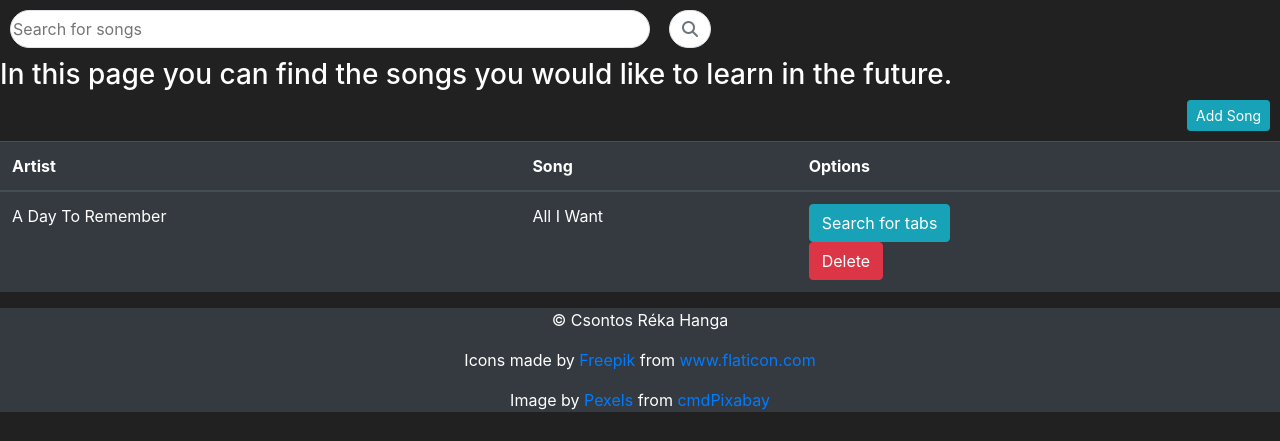
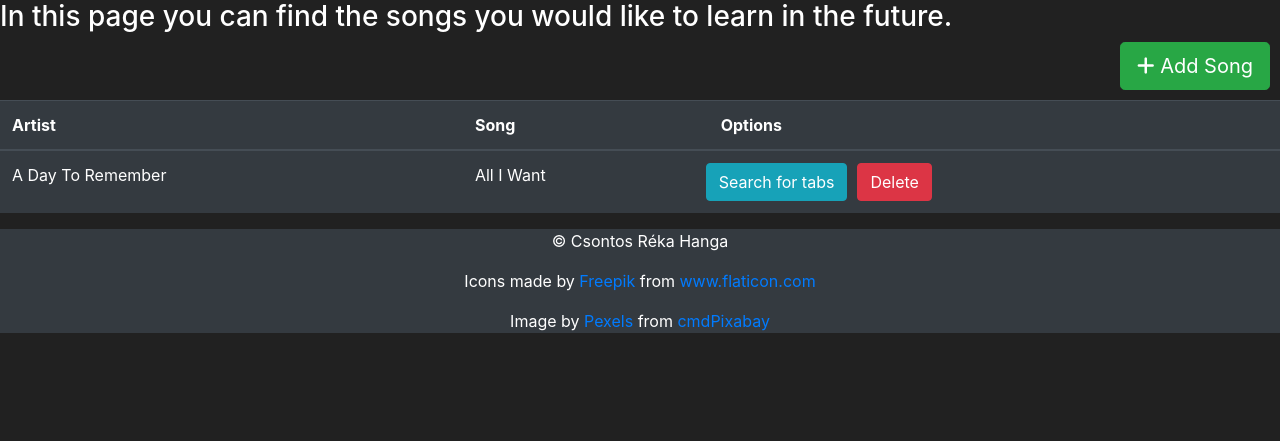
Before and after one commit to csontosreka/learn_guitar, a Flask app: page /wishlist in a window 1280 px wide. Shown: the part 56-497 px from the top of the page. Run offline with Flask 2, Linux system fonts and the light colour scheme; a user stored in the database is signed in; data comes from the database, SQL or seed files in the repository; both versions use the stored data as it was after the commit; some libraries are stand-ins or nearby versions.

Commit message:
fixed some frontend issues

```diff
--- a/application/routes.py
+++ b/application/routes.py
@@ -80,11 +80,11 @@ def wishlist_page():
     print(form.errors)
 
     if form.validate_on_submit() and request.method == "POST":
-        song_to_create = Wishlist(artist=form.artist.data,
-                                song=form.title.data,
+        song_to_create = Wishlist(artist=str(form.artist.data).title(),
+                                song=str(form.title.data).title(),
                                 owner=current_user.user_id)
-        if Wishlist.query.filter_by(artist=form.artist.data,
-                                song=form.title.data,
+        if Wishlist.query.filter_by(artist=str(form.artist.data).title(),
+                                song=str(form.title.data).title(),
                                 owner=current_user.user_id).first() is None:
             db.session.add(song_to_create)
             db.session.commit()
--- a/application/templates/helpers/song_modals.html
+++ b/application/templates/helpers/song_modals.html
@@ -10,7 +10,7 @@
     <div class="modal-dialog">
         <div class="modal-content">
             <div class="modal-header">
-                <h5 class="modal-title">Add Song to Whislist</h5>
+                <h5 class="modal-title">Add Song to Wishlist</h5>
                 <button type="button" class="close"
                         data-dismiss="modal" aria-label="Close">
                     <span aria-hidden="true">&times;</span>
--- a/application/templates/wishlist.html
+++ b/application/templates/wishlist.html
@@ -7,18 +7,10 @@
 {% block content %}
 {% include 'helpers/song_modals.html' %}
 
-    <div class="input-group">
-        <input class=" border rounded-pill" type="text" placeholder="Search for songs" id="search-input-yt">
-        <span class="input-group-append">
-            <button id="search-btn-yt" class="btn btn-outline-secondary bg-white border-start-0 border rounded-pill ms-n3" type="button">
-                <i class="fa fa-search"></i>
-            </button>
-        </span>
-    </div>
     <h3>In this page you can find the songs you would like to learn in the future.</h3>
     <div style="float: right; margin-right: 10px; margin-bottom: 10px">
-        <button class="btn btn-info btn-sm" data-toggle="modal" data-target="#Modal-AddSong">
-            Add Song
+        <button class="btn btn-success btn-lg" data-toggle="modal" data-target="#Modal-AddSong">
+            <i class="fas fa-plus"></i> Add Song
         </button>
     </div>
     <table class="table table-hover table-dark">
@@ -36,17 +28,18 @@
                     <td>{{ song.artist }}</td>
                     <td>{{ song.song }}</td>
                     <td>
-                        <form action="{{ url_for('search_page') }}" method=post>
+                        <div class="row">
+                            <form action="{{ url_for('search_page') }}" method=post style="margin-right: 10px">
                                 <input type=hidden value="{{ song.artist }}" name="artist"/>
                                 <input type=hidden value="{{ song.song }}" name="song">
                                 <input type=submit value='Search for tabs' class="btn btn-outline btn-info">
                             </form>
-
                             <form action="{{ url_for('delete_song_page') }}" method=post class=delete-song>
                                 <input type="hidden" name="database" value="Wishlist">
                                 <input type=hidden value="{{ song.artist }}, {{ song.song }}"name=song_to_delete />
                                 <input type=submit value='Delete' class="btn btn-outline btn-danger">
                             </form>
+                        </div>
                     </td>
                 </tr>
             {% endfor %}
```
Also changed, not shown: application/templates/my-songs.html (+4 -10 lines), application/mysongs.db. Lines whose indentation alone changed are shown as unchanged.
